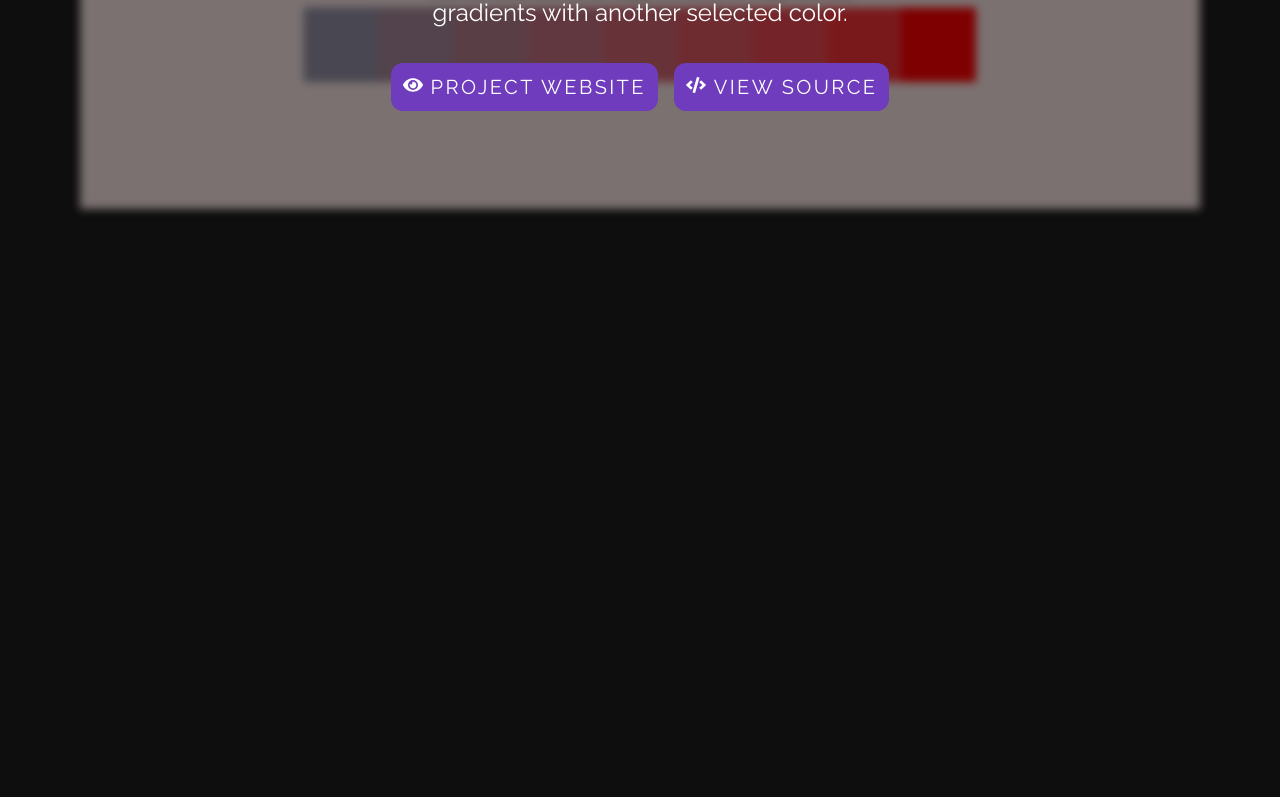
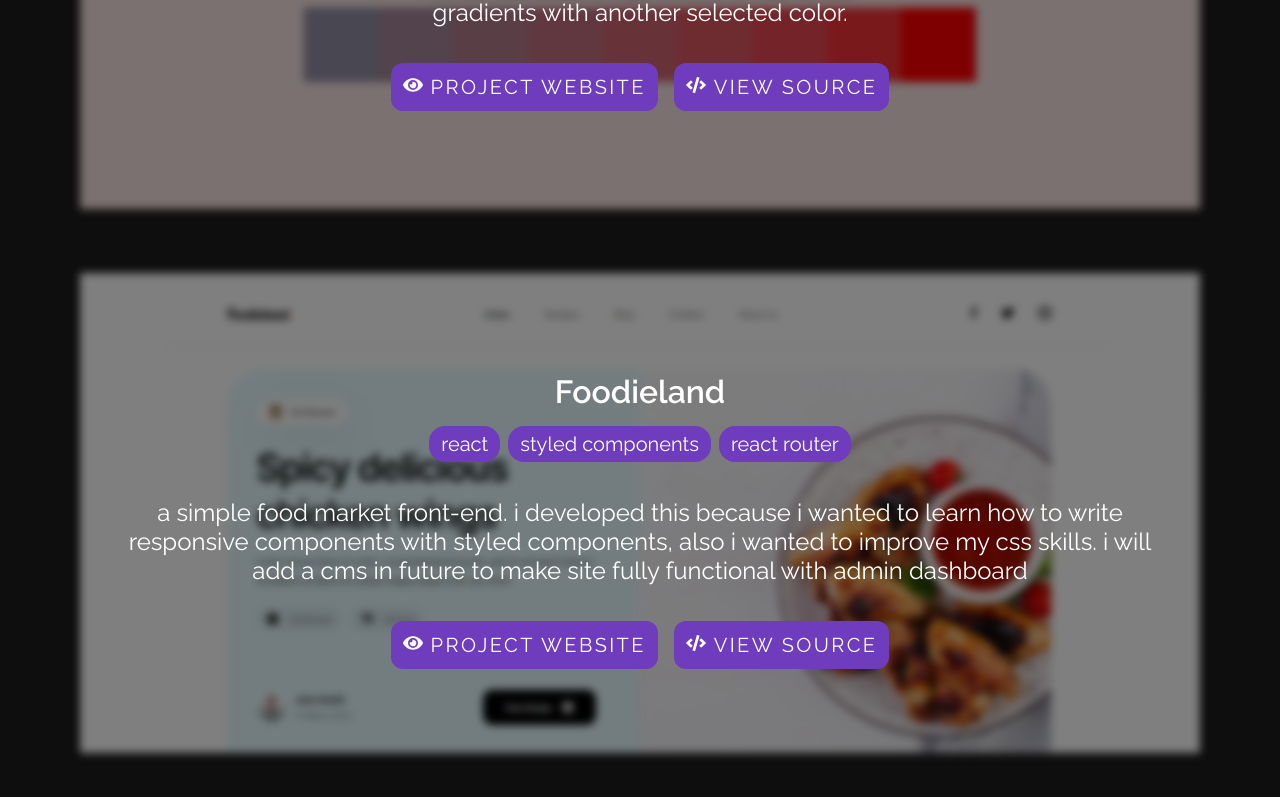
Before and after one commit to uozanyildiz/portfolio, a React (Create React App) app: page / in a window 1280 px wide. Shown: the part 2752-3549 px from the top of the page. Before the commit the page ends 3085 px from the top, so only its background shows below. Built offline with nearby package versions, Linux system fonts and the light colour scheme.

Commit message:
Added a new project

```diff
--- a/src/assets/projects.js
+++ b/src/assets/projects.js
@@ -26,4 +26,13 @@ export const PROJECTS = [
 		website: 'https://hextocolor.uozanyildiz.dev',
 		source: 'https://www.github.com/uozanyildiz/hextocolor',
 	},
+	{
+		title: 'Foodieland',
+		img: '/img/project/foodieland.png',
+		chips: ['react', 'styled components', 'react router'],
+		description:
+			'a simple food market front-end. i developed this because i wanted to learn how to write responsive components with styled components, also i wanted to improve my css skills. i will add a cms in future to make site fully functional with admin dashboard',
+		website: 'https://hextocolor.uozanyildiz.dev',
+		source: 'https://www.github.com/uozanyildiz/hextocolor',
+	},
 ];
```
Also changed, not shown: public/img/project/foodieland.png (added).
